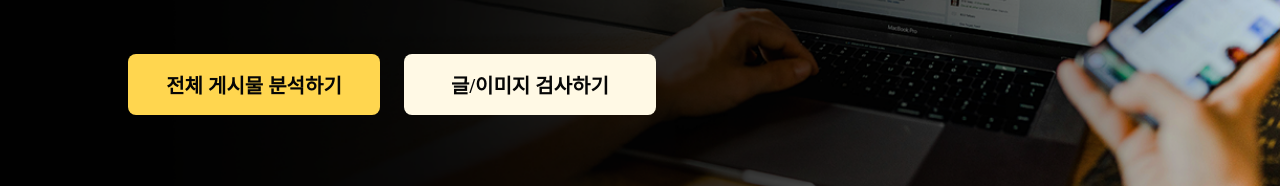
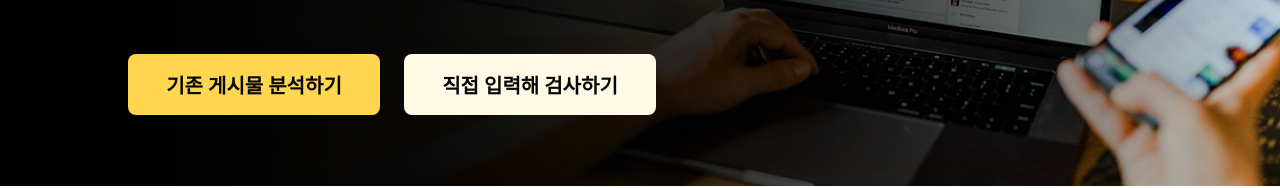
Before and after one commit to 2025-DetectEP/Frontend, a React (Create React App) app: page / in a window 1280 px wide. Shown: the part 354-542 px from the top of the page. Built offline with nearby package versions, Linux system fonts and the light colour scheme; a web font is replaced by a local one.

Commit message:
feat: home 분석 버튼 hover 배경색 적용, 텍스트 수정

```diff
--- a/src/components/Home/SearchBtn.jsx
+++ b/src/components/Home/SearchBtn.jsx
@@ -32,4 +32,8 @@ const BtnDiv = styled.div`
     color: ${(props) => (props.theme.Black)};
     text-align: center;
   }
+
+  &:hover {
+    background: ${(props) => (props.btnType === "all" ? props.theme.Primary500 : props.theme.Primary200)};
+  }
 `;
--- a/src/pages/Home/Home.jsx
+++ b/src/pages/Home/Home.jsx
@@ -34,8 +34,8 @@ export default function Home() {
           <span><RightArrow /></span>
         </S.SubTitle>
         <S.BtnContainer>
-          <SearchBtn btnType="all" value="전체 게시물 분석하기" onClick={handleClick}></SearchBtn>
-          <SearchBtn btnType="one" value="글/이미지 검사하기" onClick={handleClick}></SearchBtn>
+          <SearchBtn btnType="all" value="기존 게시물 분석하기" onClick={handleClick}></SearchBtn>
+          <SearchBtn btnType="one" value="직접 입력해 검사하기" onClick={handleClick}></SearchBtn>
         </S.BtnContainer>
       </S.HomeImg>
 
```
